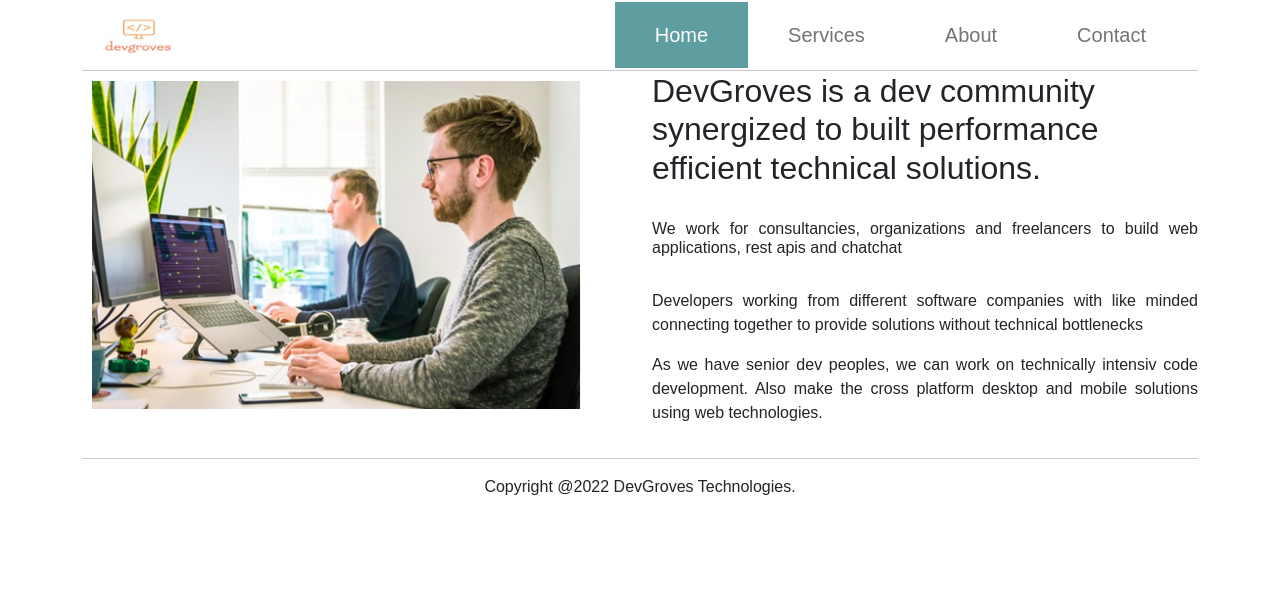
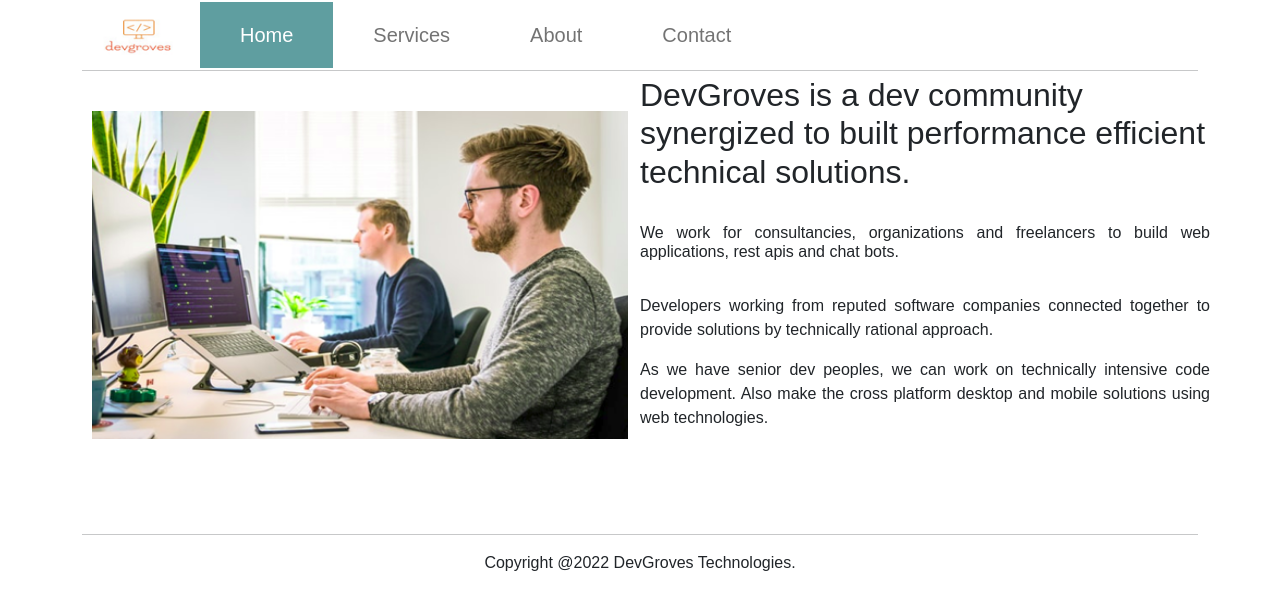
Before and after one commit to devgroves/consultingtemplatebynextjs, a Next.js app: page / in a window 1280 px wide. Shown: the top 610 px of the page. Built offline with nearby package versions, Linux system fonts and the light colour scheme.

Commit message:
Pushing the modifications

```diff
--- a/components/Header.jsx
+++ b/components/Header.jsx
@@ -20,7 +20,6 @@ export default function Header() {
             </Navbar.Brand>
             <Navbar.Toggle aria-controls="responsive-navbar-nav" />
             <Navbar.Collapse id="responsive-navbar-nav">
-              <Nav className="me-auto"></Nav>
               <Nav>
                 <Nav.Link className={`${router.pathname === "/" ? "activeNav" : ""}`} onClick={() => navigate("")}>
                   Home
@@ -47,7 +46,7 @@ export default function Header() {
             </Navbar.Collapse>
           </Container>
         </Navbar>
-        <hr className="zeroMargin"></hr>
+        <hr className="bottomMargin"></hr>
       </Container>
     </>
   );
--- a/pages/index.js
+++ /dev/null
@@ -1,49 +0,0 @@
-import React from "react";
-import Image from "next/image";
-import Image1 from "./images/1.png";
-import { Container, Row, Col } from "react-bootstrap";
-import Head from "next/head";
-import Footer from "../components/Footer";
-import Header from "../components/Header";
-import Breadcrumbs from "./../components/Breadcrumbs";
-
-export default function Home() {
-  return (
-    <>
-      <Head>
-        <title>DevGroves - Home Page</title>
-        <link rel="icon" href="favicon.ico" type="image/x-icon" />
-        <meta
-          name="description"
-          content="We work for consultancies, organizations and freelancers to build web applications, rest apis and chat bots."
-        />
-      </Head>
-      <Header />
-      <Container>
-        <Row className="center container-height">
-          <Col className="zeropadding" md={6} sm={12}>
-            <h2>DevGroves is a dev community synergized to built performance efficient technical solutions.</h2>
-            <br />
-            <h6 style={{ textAlign: "justify" }}>
-              We work for consultancies, organizations and freelancers to build web applications, rest apis and chatchat
-            </h6>
-            <br />
-            <p style={{ textAlign: "justify" }}>
-              Developers working from different software companies with like minded connecting together to provide
-              solutions without technical bottlenecks
-            </p>
-            <p style={{ textAlign: "justify" }}>
-              As we have senior dev peoples, we can work on technically intensiv code development. Also make the cross
-              platform desktop and mobile solutions using web technologies.
-            </p>
-          </Col>
-          <Col md={6} sm={12} xs={{ order: "first" }} className="mobile-container">
-            <Image src={Image1} alt="Home page picture" height={400} width={600} className="imgContain" />
-            <Breadcrumbs name="Home" />
-          </Col>
-        </Row>
-      </Container>
-      <Footer />
-    </>
-  );
-}
--- a/pages/index.jsx
+++ b/pages/index.jsx
@@ -5,6 +5,7 @@ import { Container, Row, Col } from "react-bootstrap";
 import Head from "next/head";
 import Footer from "../components/Footer";
 import Header from "../components/Header";
+import Breadcrumbs from "./../components/Breadcrumbs";
 
 export default function Home() {
   return (
@@ -20,6 +21,12 @@ export default function Home() {
       <Header />
       <Container>
         <Row className="center container-height">
+        <Col md={6} sm={12} className="mobile-container">
+            <div >
+              <Image src={Image1}  alt="Home page picture" height={400} width={600} className="imgContain"/>
+            </div>
+            <Breadcrumbs name="DevGroves Technologies" />
+          </Col>
           <Col className="zeropadding" md={6} sm={12}>
             <h2>DevGroves is a dev community synergized to built performance efficient technical solutions.</h2>
             <br/>
@@ -28,14 +35,10 @@ export default function Home() {
               chat bots.</h6>
             <br/>
             <p style={{ textAlign: "justify" }}>
-              Developers working from different software companies with like minded connecting together to provide solutions without technical bottlenecks</p>
+              Developers working from reputed software companies connected together to provide solutions by technically rational approach.</p>
             <p style={{ textAlign: "justify" }}>
               As we have senior dev peoples, we can work on technically intensive code development. Also make the cross platform desktop and mobile solutions using web technologies.</p>
-          </Col>
-          <Col md={6} sm={12}>
-            <div style={{ margin: '5px' }}>
-              <Image src={Image1}  alt="Home page picture" height={400} width={600} />
-            </div>
+            <br/><br/><br/>
           </Col>
         </Row>
       </Container>
--- a/styles/common.css
+++ b/styles/common.css
@@ -33,7 +33,7 @@
 }
 
 .zeropadding {
-  padding: 0;
+  padding: 0 !important;
 }
 
 .navbar-light .navbar-nav a:hover {
@@ -42,12 +42,12 @@
 
 .imgContain {
   height: 90% !important;
-  width: 90% !important;
+  width: 100% !important;
   max-height: 90% !important;
-  max-width: 90% !important;
+  max-width: 100% !important;
   min-height: 90% !important;
-  min-width: 90% !important;
-  margin: 10px !important;
+  min-width: 100% !important;
+  margin: 0 10px !important;
 }
 
 img.brandlogo {
@@ -63,6 +63,10 @@ img.brandlogo {
 
 .zeroMargin {
   margin: 0;
+}
+
+.bottomMargin {
+  margin: 0 0 5px 0;
 }
 
 ul li {
```
Also changed, not shown: pages/about.jsx (+5 -5 lines), pages/contact.jsx (+5 -5 lines), pages/home.jsx (deleted, +0 -37 lines), pages/services.jsx (+5 -5 lines), pages/_app.js (line endings or trailing spaces).
